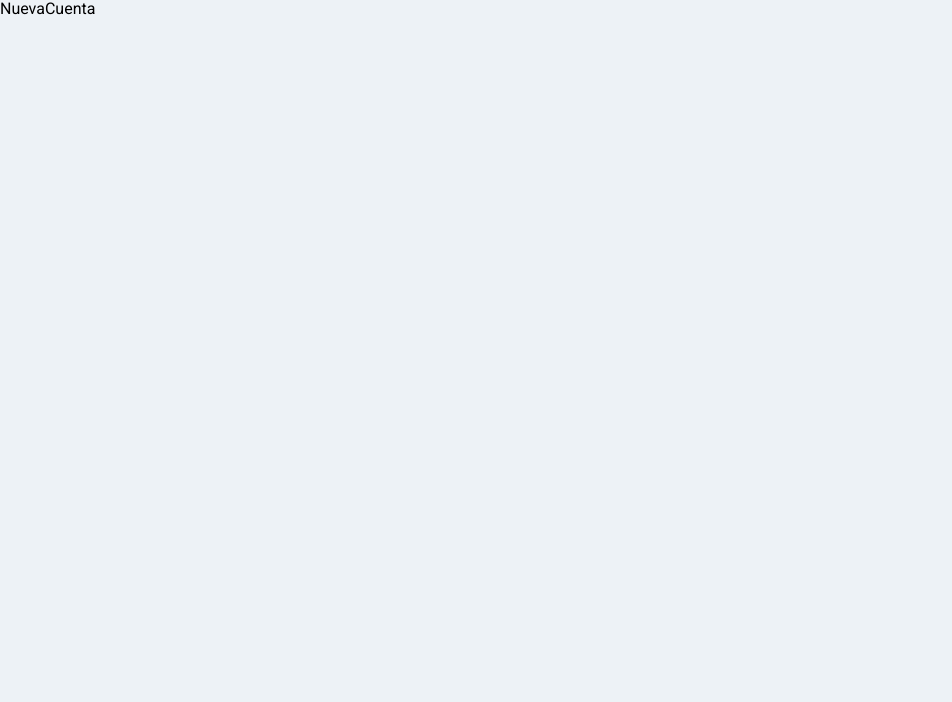
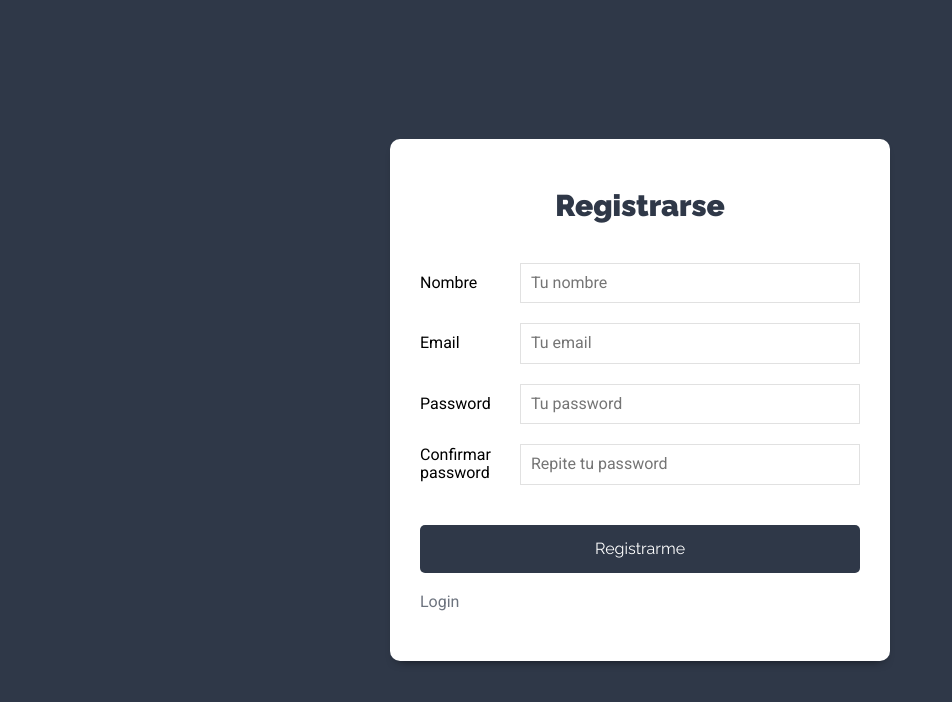
Before and after one commit to hcaman/Task_FE-MERN, a React (Create React App) app: page /nueva-cuenta in a window 1280 px wide. Shown: the top 702 px of the page, without its empty margins (0-952 px from the left). Built offline with nearby package versions, Linux system fonts and the light colour scheme.

Commit message:
Create register form

```diff
--- a/src/components/auth/NuevaCuenta.js
+++ b/src/components/auth/NuevaCuenta.js
@@ -1,7 +1,90 @@
-import React from 'react';
+import React, { useState } from 'react';
+import { Link } from 'react-router-dom';
 
 const NuevaCuenta = () => {
-  return <div>NuevaCuenta</div>;
+  const [usuario, setUsuario] = useState({
+    nombre: '',
+    email: '',
+    password: '',
+    confirmar: ''
+  });
+
+  const { nombre, email, password, confirmar } = usuario;
+
+  const onChange = e => {
+    setUsuario({
+      ...usuario,
+      [e.target.name]: e.target.value
+    });
+  };
+
+  const onSubmit = e => {
+    e.preventDefault();
+  };
+
+  return (
+    <div className="form-usuario">
+      <div className="contenedor-form sombra-dark">
+        <h1>Registrarse</h1>
+        <form onSubmit={onSubmit}>
+          <div className="campo-form">
+            <label htmlFor="nombre">Nombre</label>
+            <input
+              type="text"
+              id="nombre"
+              name="nombre"
+              placeholder="Tu nombre"
+              value={nombre}
+              onChange={onChange}
+            />
+          </div>
+          <div className="campo-form">
+            <label htmlFor="email">Email</label>
+            <input
+              type="email"
+              id="email"
+              name="email"
+              placeholder="Tu email"
+              value={email}
+              onChange={onChange}
+            />
+          </div>
+          <div className="campo-form">
+            <label htmlFor="password">Password</label>
+            <input
+              type="password"
+              id="password"
+              name="password"
+              placeholder="Tu password"
+              value={password}
+              onChange={onChange}
+            />
+          </div>
+          <div className="campo-form">
+            <label htmlFor="confirmar">Confirmar password</label>
+            <input
+              type="password"
+              id="confirmar"
+              name="confirmar"
+              placeholder="Repite tu password"
+              value={confirmar}
+              onChange={onChange}
+            />
+          </div>
+          <div className="campo-form">
+            <input
+              className="btn btn-primario btn-block"
+              type="submit"
+              value="Registrarme"
+            />
+          </div>
+        </form>
+        <Link to={'/'} className="enlace-cuenta">
+          Login
+        </Link>
+      </div>
+    </div>
+  );
 };
 
 export default NuevaCuenta;
```
